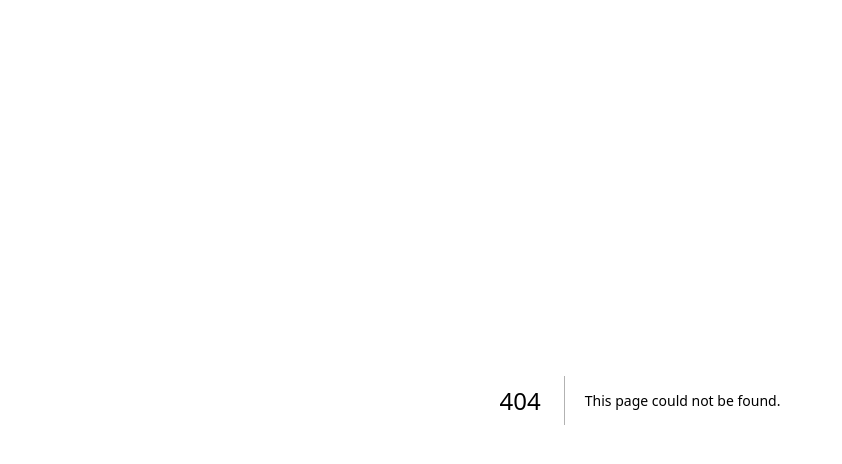
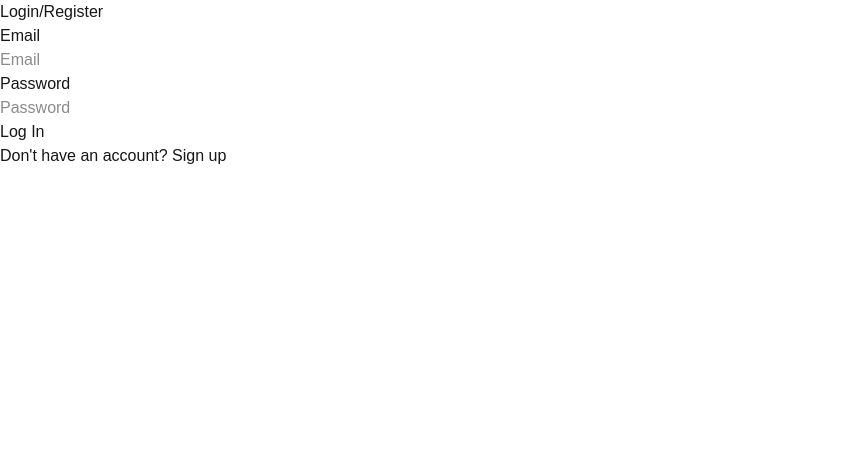
Before and after one commit to danxguerrero/comic-book-app, a Next.js app: page /login in a window 1280 px wide. Before the commit this address had no page. Shown: the top 464 px of the page, without its empty margins (0-842 px from the left). Built offline with nearby package versions, Linux system fonts and the light colour scheme; no server answers.

Commit message:
Implement Appwrite Auth. User can log in/ log out

```diff
--- /dev/null
+++ b/hooks/useAuth.ts
@@ -0,0 +1,62 @@
+// hooks/useAuth.ts
+
+import { useState, useEffect } from 'react';
+import { account } from '../lib/appwrite';
+import { ID } from 'appwrite';
+import type { Models } from 'appwrite';
+import { useRouter } from 'next/navigation';
+
+export function useAuth() {
+    const [current, setCurrent] = useState<Models.User | null>(null);
+    const [loading, setLoading] = useState(true);
+    const router = useRouter();
+
+    const register = async (email: string, password: string): Promise<void> => {
+        await account.create({
+            userId: ID.unique(),
+            email,
+            password
+        });
+        await login(email, password);
+    };
+
+    const login = async (email: string, password: string): Promise<void> => {
+        const session = await account.createEmailPasswordSession({
+            email,
+            password
+        });
+        // After successful login, get the user data
+        const user = await account.get();
+        setCurrent(user);
+        router.push('/');
+    };
+
+    const logout = async (): Promise<void> => {
+        await account.deleteSession('current');
+        setCurrent(null);
+        router.push('/');
+    };
+
+    const getCurrentUser = async () => {
+        try {
+            const user: Models.User = await account.get();
+            setCurrent(user);
+        } catch (error) {
+            setCurrent(null);
+        } finally {
+            setLoading(false);
+        }
+    };
+
+    useEffect(() => {
+        getCurrentUser();
+    }, []);
+
+    return {
+        current,
+        loading,
+        login,
+        logout,
+        register,
+    };
+}
--- /dev/null
+++ b/src/app/login/page.tsx
@@ -0,0 +1,58 @@
+// src/app/login/page.tsx
+'use client';
+
+import { useState } from 'react';
+import { useAuth } from '../../../hooks/useAuth';
+import AuthForm from '../../components/AuthForm';
+
+export default function LoginPage() {
+    const { login, register } = useAuth();
+    const [isSignUp, setIsSignUp] = useState(false);
+
+    const handleLogin = async (event: React.FormEvent<HTMLFormElement>) => {
+        event.preventDefault();
+        const form = event.target as HTMLFormElement;
+        const formData = new FormData(form);
+
+        await login(
+            formData.get('email') as string,
+            formData.get('password') as string
+        );
+
+        form.reset();
+    };
+
+    const handleRegistration = async (event: React.FormEvent<HTMLFormElement>) => {
+        event.preventDefault();
+        const form = event.target as HTMLFormElement;
+        const formData = new FormData(form);
+
+        await register(
+            formData.get('email') as string,
+            formData.get('password') as string
+        );
+
+        form.reset();
+    };
+
+    return (
+        <div className="u-max-width-650" style={{ margin: '0 auto' }}>
+            <section className="card u-margin-32">
+                <h2 className="eyebrow-heading-2">Login/Register</h2>
+                <AuthForm
+                    handleSubmit={isSignUp ? handleRegistration : handleLogin}
+                    submitType={isSignUp ? 'Sign Up' : 'Log In'}
+                />
+                <button
+                    onClick={() => setIsSignUp(!isSignUp)}
+                    className="u-margin-block-start-16"
+                >
+                    {isSignUp
+                        ? 'Already have an account? Log in'
+                        : "Don't have an account? Sign up"
+                    }
+                </button>
+            </section>
+        </div>
+    );
+}
--- a/src/app/page.tsx
+++ b/src/app/page.tsx
@@ -1,103 +1,26 @@
-import Image from "next/image";
+'use client'
+import { useAuth } from '../../hooks/useAuth';
+import Link from 'next/link';
 
 export default function Home() {
+  const { current, login, logout } = useAuth();
+  if (current) {
+      console.log(current)
+  }
+
   return (
     <div className="font-sans grid grid-rows-[20px_1fr_20px] items-center justify-items-center min-h-screen p-8 pb-20 gap-16 sm:p-20">
       <main className="flex flex-col gap-[32px] row-start-2 items-center sm:items-start">
-        <Image
-          className="dark:invert"
-          src="/next.svg"
-          alt="Next.js logo"
-          width={180}
-          height={38}
-          priority
-        />
-        <ol className="font-mono list-inside list-decimal text-sm/6 text-center sm:text-left">
-          <li className="mb-2 tracking-[-.01em]">
-            Get started by editing{" "}
-            <code className="bg-black/[.05] dark:bg-white/[.06] font-mono font-semibold px-1 py-0.5 rounded">
-              src/app/page.tsx
-            </code>
-            .
-          </li>
-          <li className="tracking-[-.01em]">
-            Save and see your changes instantly.
-          </li>
-        </ol>
+        {current ? (
+          <div>
+            <h1>Welcome {current.email}</h1>
+            <button className="border-2 rounded-lg p-2" onClick={logout}>Logout</button>
+          </div>
+        ): (<div>
+          <Link href="/login" className="border-2 rounded-lg p-2" >Login</Link>
+        </div>)}
 
-        <div className="flex gap-4 items-center flex-col sm:flex-row">
-          <a
-            className="rounded-full border border-solid border-transparent transition-colors flex items-center justify-center bg-foreground text-background gap-2 hover:bg-[#383838] dark:hover:bg-[#ccc] font-medium text-sm sm:text-base h-10 sm:h-12 px-4 sm:px-5 sm:w-auto"
-            href="https://vercel.com/new?utm_source=create-next-app&utm_medium=appdir-template-tw&utm_campaign=create-next-app"
-            target="_blank"
-            rel="noopener noreferrer"
-          >
-            <Image
-              className="dark:invert"
-              src="/vercel.svg"
-              alt="Vercel logomark"
-              width={20}
-              height={20}
-            />
-            Deploy now
-          </a>
-          <a
-            className="rounded-full border border-solid border-black/[.08] dark:border-white/[.145] transition-colors flex items-center justify-center hover:bg-[#f2f2f2] dark:hover:bg-[#1a1a1a] hover:border-transparent font-medium text-sm sm:text-base h-10 sm:h-12 px-4 sm:px-5 w-full sm:w-auto md:w-[158px]"
-            href="https://nextjs.org/docs?utm_source=create-next-app&utm_medium=appdir-template-tw&utm_campaign=create-next-app"
-            target="_blank"
-            rel="noopener noreferrer"
-          >
-            Read our docs
-          </a>
-        </div>
       </main>
-      <footer className="row-start-3 flex gap-[24px] flex-wrap items-center justify-center">
-        <a
-          className="flex items-center gap-2 hover:underline hover:underline-offset-4"
-          href="https://nextjs.org/learn?utm_source=create-next-app&utm_medium=appdir-template-tw&utm_campaign=create-next-app"
-          target="_blank"
-          rel="noopener noreferrer"
-        >
-          <Image
-            aria-hidden
-            src="/file.svg"
-            alt="File icon"
-            width={16}
-            height={16}
-          />
-          Learn
-        </a>
-        <a
-          className="flex items-center gap-2 hover:underline hover:underline-offset-4"
-          href="https://vercel.com/templates?framework=next.js&utm_source=create-next-app&utm_medium=appdir-template-tw&utm_campaign=create-next-app"
-          target="_blank"
-          rel="noopener noreferrer"
-        >
-          <Image
-            aria-hidden
-            src="/window.svg"
-            alt="Window icon"
-            width={16}
-            height={16}
-          />
-          Examples
-        </a>
-        <a
-          className="flex items-center gap-2 hover:underline hover:underline-offset-4"
-          href="https://nextjs.org?utm_source=create-next-app&utm_medium=appdir-template-tw&utm_campaign=create-next-app"
-          target="_blank"
-          rel="noopener noreferrer"
-        >
-          <Image
-            aria-hidden
-            src="/globe.svg"
-            alt="Globe icon"
-            width={16}
-            height={16}
-          />
-          Go to nextjs.org →
-        </a>
-      </footer>
     </div>
   );
 }
--- /dev/null
+++ b/src/components/AuthForm.tsx
@@ -0,0 +1,53 @@
+// src/components/AuthForm.tsx
+
+interface AuthFormProps {
+    handleSubmit: (event: React.FormEvent<HTMLFormElement>) => void | Promise<void>;
+    submitType: string;
+}
+
+export default function AuthForm({ handleSubmit, submitType }: AuthFormProps) {
+    return (
+        <form
+            className="form u-width-full-line u-max-width-500 u-margin-block-start-16"
+            onSubmit={handleSubmit}
+        >
+            <ul className="form-list">
+                <li className="form-item">
+                    <label className="label">Email</label>
+                    <div className="input-text-wrapper">
+                        <input
+                            type="email"
+                            name="email"
+                            className="input-text"
+                            placeholder="Email"
+                            required
+                        />
+                    </div>
+                </li>
+                <li className="form-item">
+                    <label className="label">Password</label>
+                    <div className="input-text-wrapper">
+                        <input
+                            type="password"
+                            name="password"
+                            className="input-text"
+                            placeholder="Password"
+                            required
+                        />
+                    </div>
+                </li>
+            </ul>
+            <ul className="buttons-list u-margin-block-start-16">
+                <li className="buttons-list-item">
+                    <button
+                        type="submit"
+                        className="button is-small u-margin-inline-start-4"
+                        aria-label={submitType}
+                    >
+                        {submitType}
+                    </button>
+                </li>
+            </ul>
+        </form>
+    );
+}
```
